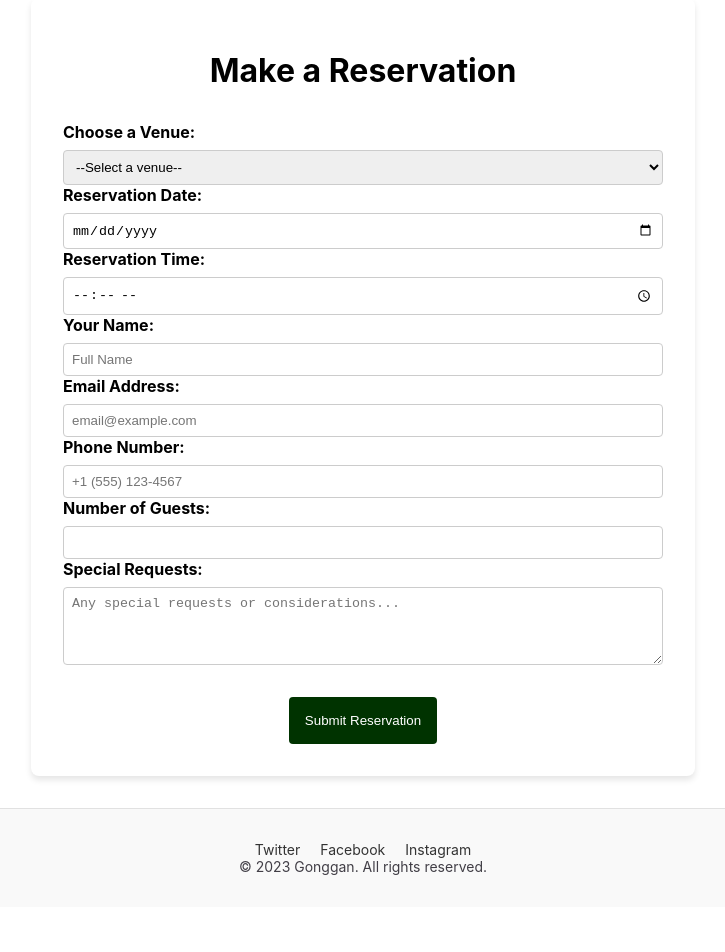
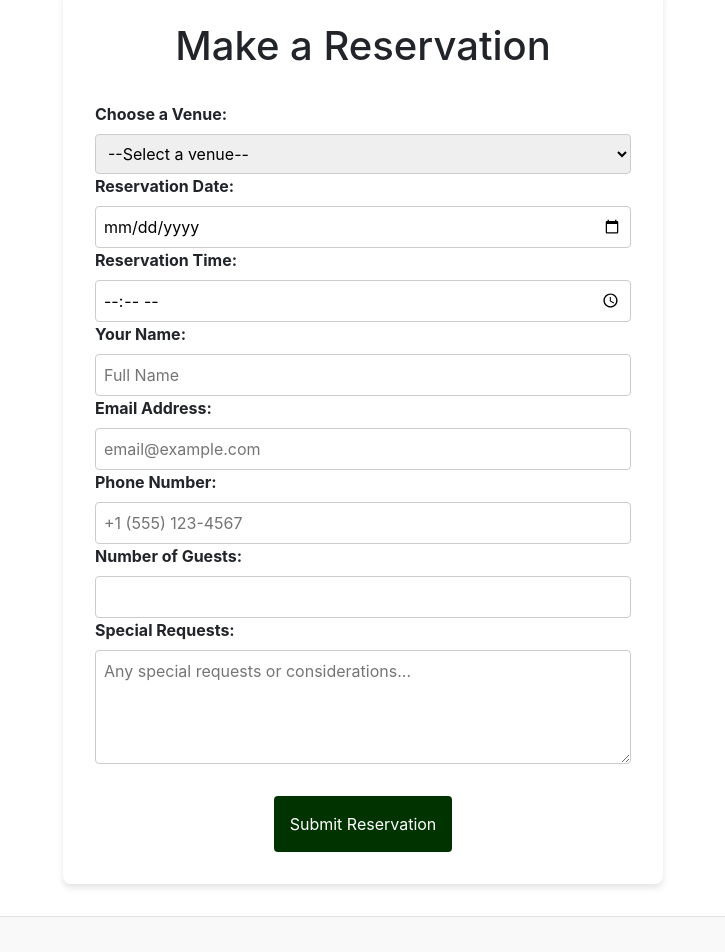
Before and after one commit to jinyoung-plus/gong, an Angular app: page /make-reservation in a window 1280 px wide. Shown: the part 160-1112 px from the top of the page, without its empty margins (277-1002 px from the left). Before the commit the page ends 1075 px from the top, so only its background shows below. Built offline with nearby package versions, Linux system fonts and the light colour scheme.

Commit message:
jin 1.3.5

```diff
--- a/angular.json
+++ b/angular.json
@@ -35,6 +35,7 @@
               "src/assets"
             ],
             "styles": [
+              "node_modules/bootstrap/dist/css/bootstrap.css",
               "src/styles.css"
             ],
             "scripts": [],
--- a/package.json
+++ b/package.json
@@ -23,6 +23,8 @@
     "@angular/ssr": "^17.0.7",
     "@ng-bootstrap/ng-bootstrap": "^16.0.0",
     "@nguniversal/express-engine": "^7.0.2",
+    "@popperjs/core": "^2.11.8",
+    "bootstrap": "^5.3.2",
     "cors": "^2.8.5",
     "express": "^4.18.2",
     "pg": "^8.11.3",
--- a/src/app/make-reservation/make-reservation.component.html
+++ b/src/app/make-reservation/make-reservation.component.html
@@ -14,8 +14,12 @@
       <select id="venue" formControlName="venue" required>
         <option value="">--Select a venue--</option>
         <!-- Dynamically generated options will go here -->
-        <option value="venue1">Venue 1</option>
-        <option value="venue2">Venue 2</option>
+        <option value="venue1">room 1</option>
+        <option value="venue2">room 2</option>
+        <option value="venue3">room 3</option>
+        <option value="venue4">room 4</option>
+        <option value="venue5">room 5</option>
+        <option value="venue6">room 6</option>
       </select>
     </div>
 
--- a/src/app/our-venues/our-venues.component.css
+++ b/src/app/our-venues/our-venues.component.css
@@ -1,10 +1,12 @@
 .carousel-item img {
-  height: 65vh; /* Adjust height as needed */
+  max-height: 400px; /* or any other value you prefer */
   object-fit: cover;
+  width: 100%; /* ensure it's responsive */
 }
 
+/* Your other styles */
 .container {
-  max-width: 1200px;
+  max-width: 1000px;
   margin: auto;
 }
 
--- a/src/app/our-venues/our-venues.component.html
+++ b/src/app/our-venues/our-venues.component.html
@@ -4,11 +4,11 @@
   <ngb-carousel *ngIf="images">
     <ng-template ngbSlide *ngFor="let img of images; index as i">
       <div class="picsum-img-wrapper">
-        <img [src]="img" alt="Random slide" class="d-block w-100">
+        <img [src]="img" alt="Room image" class="d-block w-100">
       </div>
       <div class="carousel-caption">
         <h3>{{ 'Room ' + (i+1) }}</h3>
-        <p>Some representative placeholder content for the first slide.</p>
+        <p>{{ descriptions[i] }}</p>
       </div>
     </ng-template>
   </ngb-carousel>
--- a/src/app/our-venues/our-venues.component.ts
+++ b/src/app/our-venues/our-venues.component.ts
@@ -14,7 +14,14 @@ export class OurVenuesComponent implements OnInit {
     '/assets/smallroom1.png',
     '/assets/smallroom2.png',
   ];
-
+  descriptions = [
+    'This is room 1 with a luxurious atmosphere.',
+    'This is Room 2, which has a stylish and cozy atmosphere.',
+    'This is Room 3, which has a neat and tidy atmosphere.',
+    'This is room 4 with a warm and friendly atmosphere.',
+    'This is Room 5 with a lively and cheerful atmosphere.',
+    'This is room 6 with a great view.'
+  ];
   constructor() { }
 
   ngOnInit(): void {
```
Also changed, not shown: 1 other file (tests, documents, lock files or other folders).
